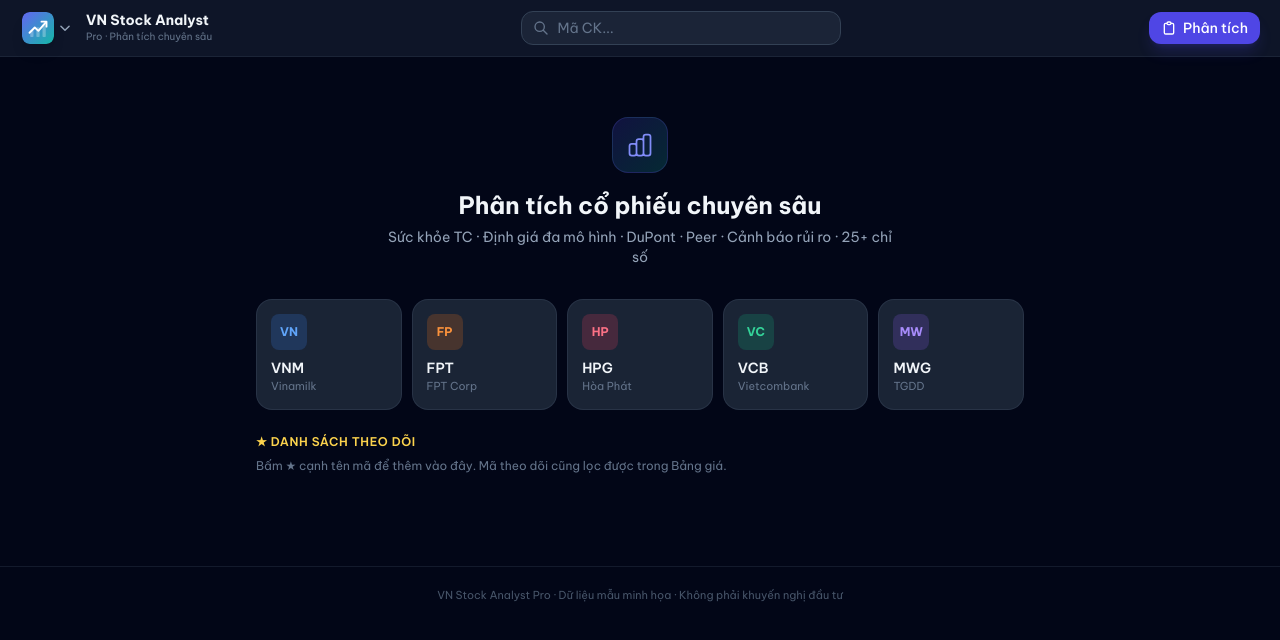
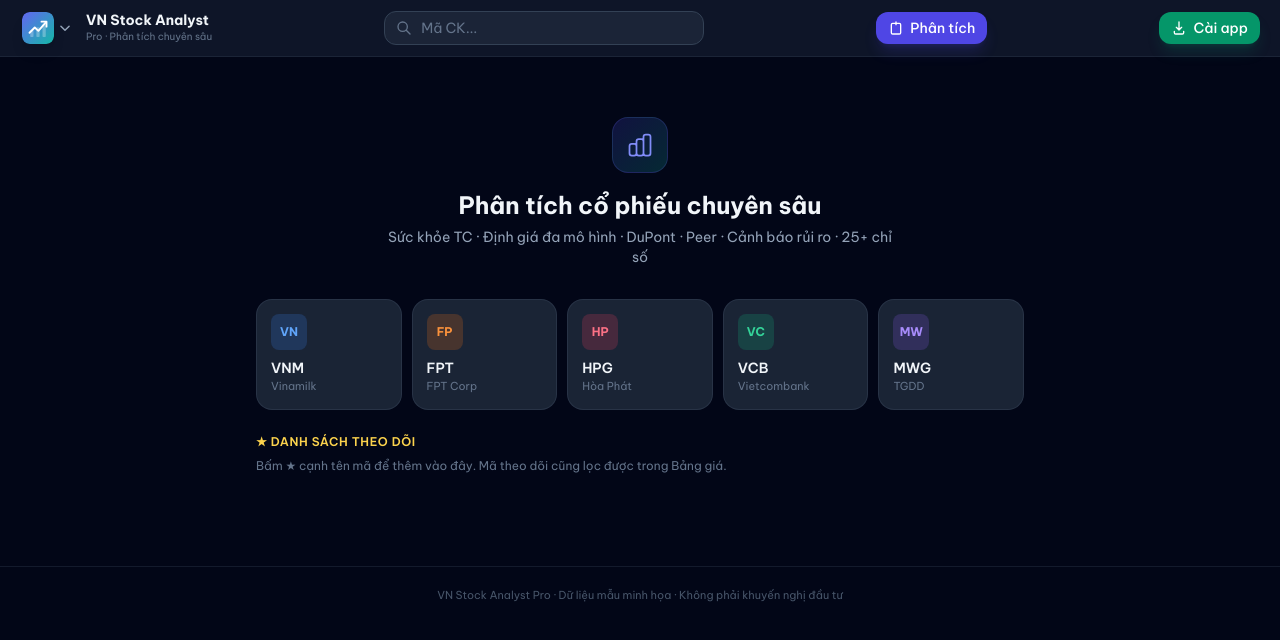
Before and after one commit to haot725-ops/Stock, a plain HTML site: page index.html in a window 1280 px wide. Drawn offline with nearby package versions, Linux system fonts and the light colour scheme.

Commit message:
Add visible PWA install button

```diff
--- a/index.html
+++ b/index.html
@@ -87,8 +87,12 @@ input[type=range]{accent-color:#6366f1}
 <svg class="w-4 h-4 text-slate-500 absolute left-3 top-1/2 -translate-y-1/2" fill="none" stroke="currentColor" viewBox="0 0 24 24"><path stroke-linecap="round" stroke-linejoin="round" stroke-width="2" d="M21 21l-6-6m2-5a7 7 0 11-14 0 7 7 0 0114 0z"/></svg>
 </div>
 <button id="analyzeBtn" class="bg-indigo-600 hover:bg-indigo-500 active:scale-95 text-white font-medium px-3 py-1.5 rounded-xl text-sm transition shadow-lg shadow-indigo-600/20 flex items-center gap-1.5">
-<svg class="w-4 h-4" fill="none" stroke="currentColor" viewBox="0 0 24 24"><path stroke-linecap="round" stroke-linejoin="round" stroke-width="2" d="M9 5H7a2 2 0 00-2 2v12a2 2 0 002 2h10a2 2 0 002-2V7a2 2 0 00-2-2h-2M9 5a2 2 0 002 2h2a2 2 0 002-2M9 5a2 2 0 012-2h2a2 2 0 012 2"/></svg>
+<svg class="w-4 h-4" fill="none" stroke="currentColor" viewBox="0 0 24 24"><path stroke-linecap="round" stroke-linejoin="round" stroke-width="2" d="M9 5H7a2 2 0 00-2 2v12a2 2 0 002 2h10a2 2 0 002-2V7a2 2 0 00-2-2h-2M9 5h6m-3-2v4"/></svg>
 <span class="hidden sm:inline">Phân tích</span>
+</button>
+<button id="installAppBtn" type="button" class="bg-emerald-600 hover:bg-emerald-500 active:scale-95 text-white font-medium px-3 py-1.5 rounded-xl text-sm transition shadow-lg shadow-emerald-600/20 flex items-center gap-1.5" aria-label="Cài VN Stock ra màn hình chính">
+<svg class="w-4 h-4" fill="none" stroke="currentColor" viewBox="0 0 24 24" aria-hidden="true"><path stroke-linecap="round" stroke-linejoin="round" stroke-width="2" d="M12 3v12m0 0l-4-4m4 4l4-4M5 17v2a2 2 0 002 2h10a2 2 0 002-2v-2"/></svg>
+<span class="hidden sm:inline">Cài app</span>
 </button>
 </div>
 </header>
@@ -435,7 +439,7 @@ function dc(){Object.values(C).forEach(c=>c?.destroy());C={};}
 
 if("serviceWorker"in navigator)navigator.serviceWorker.register("./sw.js").catch(()=>{});
 let dp=null;
-window.addEventListener("beforeinstallprompt",e=>{e.preventDefault();dp=e;document.getElementById("installBanner").classList.remove("hidden");});
+window.addEventListener("beforeinstallprompt",e=>{e.preventDefault();dp=e;document.getElementById("installBanner").classList.remove("hidden");document.getElementById("installAppBtn")?.classList.remove("hidden");});
 document.getElementById("installBtn")?.addEventListener("click",async()=>{if(!dp)return;dp.prompt();await dp.userChoice;dp=null;document.getElementById("installBanner").classList.add("hidden");});
 document.getElementById("dismissInstall")?.addEventListener("click",()=>document.getElementById("installBanner").classList.add("hidden"));
 
@@ -1060,7 +1064,7 @@ loadCustom();
   document.addEventListener("keydown",e=>{if(e.key!=="Escape")return;if(!sheet.classList.contains("hidden"))closeSheet();else if(isOpen()){open(false);btn.focus();}});
 
   const standalone=()=>(window.matchMedia&&matchMedia("(display-mode: standalone)").matches)||navigator.standalone===true;
-  function refreshInstall(){$("menuInstall").classList.toggle("hidden",standalone());$("installDot").classList.toggle("hidden",!dp);}
+  function refreshInstall(){const done=standalone();$("menuInstall").classList.toggle("hidden",done);$("installDot").classList.toggle("hidden",!dp);$("installAppBtn")?.classList.toggle("hidden",done);}
   const ua=navigator.userAgent||"",iOS=/iphone|ipad|ipod/i.test(ua)||(navigator.platform==="MacIntel"&&navigator.maxTouchPoints>1),android=/android/i.test(ua),inApp=/FBAN|FBAV|Zalo|Instagram|Line\/|TikTok|musical_ly/i.test(ua);
   const step=t=>'<li class="flex gap-3"><span class="w-6 h-6 rounded-full bg-indigo-600 text-white text-xs font-bold flex items-center justify-center shrink-0 stepn"></span><span>'+t+'</span></li>';
   const GUIDE={
@@ -1085,8 +1089,9 @@ loadCustom();
     if(dp){const p=dp;dp=null;try{p.prompt();const c=await p.userChoice;if(c&&c.outcome==="accepted")toast("Đang cài app ra màn hình");}catch(e){openSheet();}const b=$("installBanner");if(b)b.classList.add("hidden");return;}
     openSheet();
   }
+  $("installAppBtn")?.addEventListener("click",installNow);
   $("menuInstall").addEventListener("click",()=>{open(false);installNow();});
-  window.addEventListener("appinstalled",()=>{toast("Đã cài app ra màn hình chính");const b=$("installBanner");if(b)b.classList.add("hidden");refreshInstall();});
+  window.addEventListener("appinstalled",()=>{toast("Đã cài app ra màn hình chính");const b=$("installBanner");if(b)b.classList.add("hidden");$("installAppBtn")?.classList.add("hidden");refreshInstall();});
   refreshInstall();
 })();
 </script>
```
